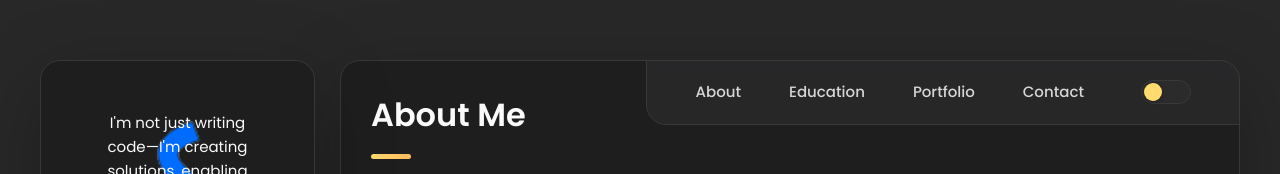
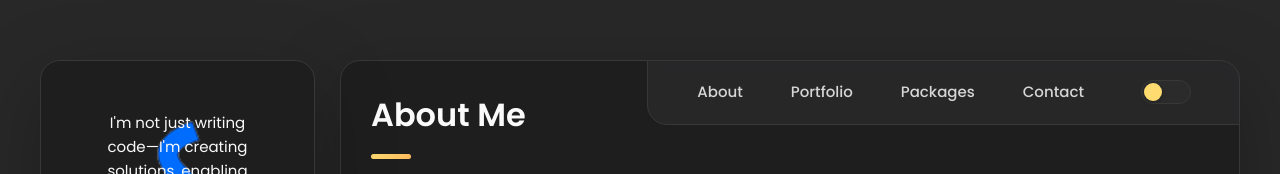
Before and after one commit to sundayonah/onahsunday.io, a Next.js app: page / in a window 1280 px wide. Shown: the top 174 px of the page. Built offline with nearby package versions, Linux system fonts and the light colour scheme.

Commit message:
chore: update package dependencies in package.json and package-lock.json, modify header links for navigation, and adjust section title in npmPackages component

```diff
--- a/pages/components/header.js
+++ b/pages/components/header.js
@@ -129,15 +129,15 @@ const Header = () => {
                      </li>
                      <li className="navbar-item">
                         <button data-nav-link>
-                           <a className="navbar-link" href="#education">
-                              Education
+                           <a className="navbar-link" href="#portfolio">
+                              Portfolio
                            </a>
                         </button>
                      </li>
                      <li className="navbar-item">
                         <button data-nav-link>
-                           <a className="navbar-link" href="#portfolio">
-                              Portfolio
+                           <a className="navbar-link" href="#packages">
+                              Packages
                            </a>
                         </button>
                      </li>
--- a/pages/components/npmPackages.tsx
+++ b/pages/components/npmPackages.tsx
@@ -22,8 +22,8 @@ const NpmPackages = () => {
    // if (error) return <div className="text-red-500 text-center py-8">Error: {error}</div>;
 
    return (
-      <section className="py-8" data-aos="fade-up">
-         <h2 className="h2 article-title mt-3" title="Portfolio">
+      <section className="py-8" id="packages" data-aos="fade-up">
+         <h2 className="h2 article-title mt-3" title="Npm Packages">
             Npm Packages
          </h2>
          <div
```
Also changed, not shown: package.json (+5 -5 lines), 1 other file (tests, documents, lock files or other folders).
